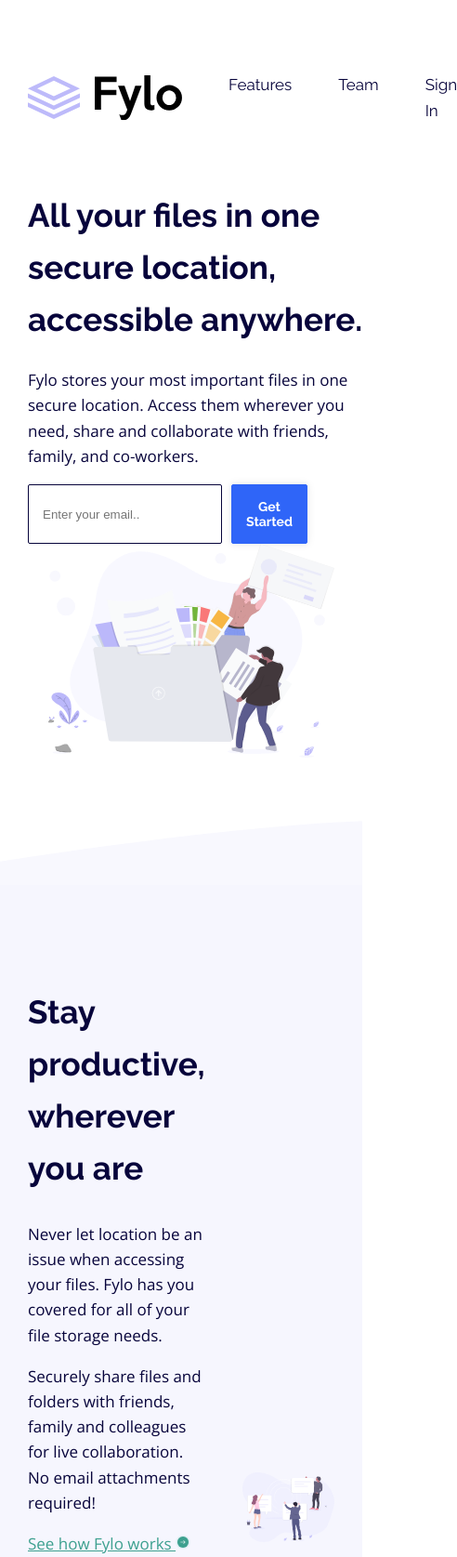
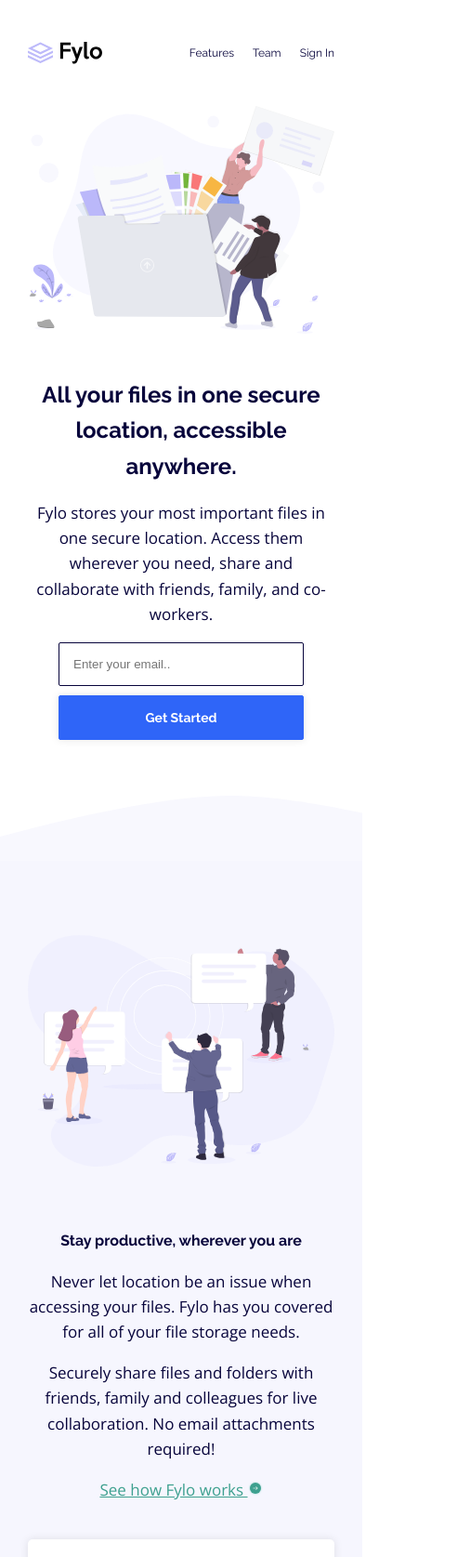
Before and after one commit to sannasinne/fylo-landing-page-with-two-column-layout, a plain HTML site: page index.html in a window 390 px wide. Shown: the top 1675 px of the page at 93% size, 492 px wide, since content can reach past the window. Drawn offline with nearby package versions, Linux system fonts and the light colour scheme.

Commit message:
Mobile styles added

```diff
--- a/css/style.css
+++ b/css/style.css
@@ -241,3 +241,104 @@ footer .circle {
   height: 30px;
   margin-left: 10px;
 }
+
+/* Mobile styles */
+
+@media screen and (max-width: 768px) {
+  body {
+    text-align: center;
+  }
+
+  h1 {
+    font-size: 24px;
+    margin-top: 40px;
+  }
+
+  h2 {
+    font-size: 16px;
+    margin-top: 60px;
+  }
+
+  h3 {
+    font-size: 18px;
+  }
+
+  .flex {
+    flex-direction: column;
+  }
+
+  header .flex,
+  .light-blue .flex {
+    flex-direction: column-reverse;
+  }
+
+  header form {
+    flex-direction: column;
+    width: 80%;
+    margin: 0 auto;
+  }
+
+  form input {
+    margin-bottom: 10px;
+  }
+
+  header button {
+    margin: 0;
+  }
+
+  .flex > div {
+    width: 100%;
+  }
+
+  .flex > div:first-child {
+    margin-right: 0;
+  }
+
+  .flex > div:last-child {
+    margin-left: 0;
+  }
+
+  nav {
+    margin-top: 0;
+  }
+
+  nav img {
+    width: 80px;
+  }
+
+  nav ul li {
+    font-size: 12px;
+    margin-left: 20px;
+  }
+
+  .light-blue::before {
+    background-image: url('../images/bg-curve-mobile.svg');
+  }
+
+  .testimonial-box {
+    width: 100%;
+    text-align: left;
+  }
+
+  .blue form {
+    width: 80%;
+    margin: 0 auto;
+  }
+
+  .blue button {
+    width: 80%;
+  }
+
+  footer {
+    text-align: left;
+  }
+
+  footer ul {
+    padding: 0;
+    width: 100%;
+  }
+
+  footer .social-icons {
+    justify-content: center;
+  }
+}
```
